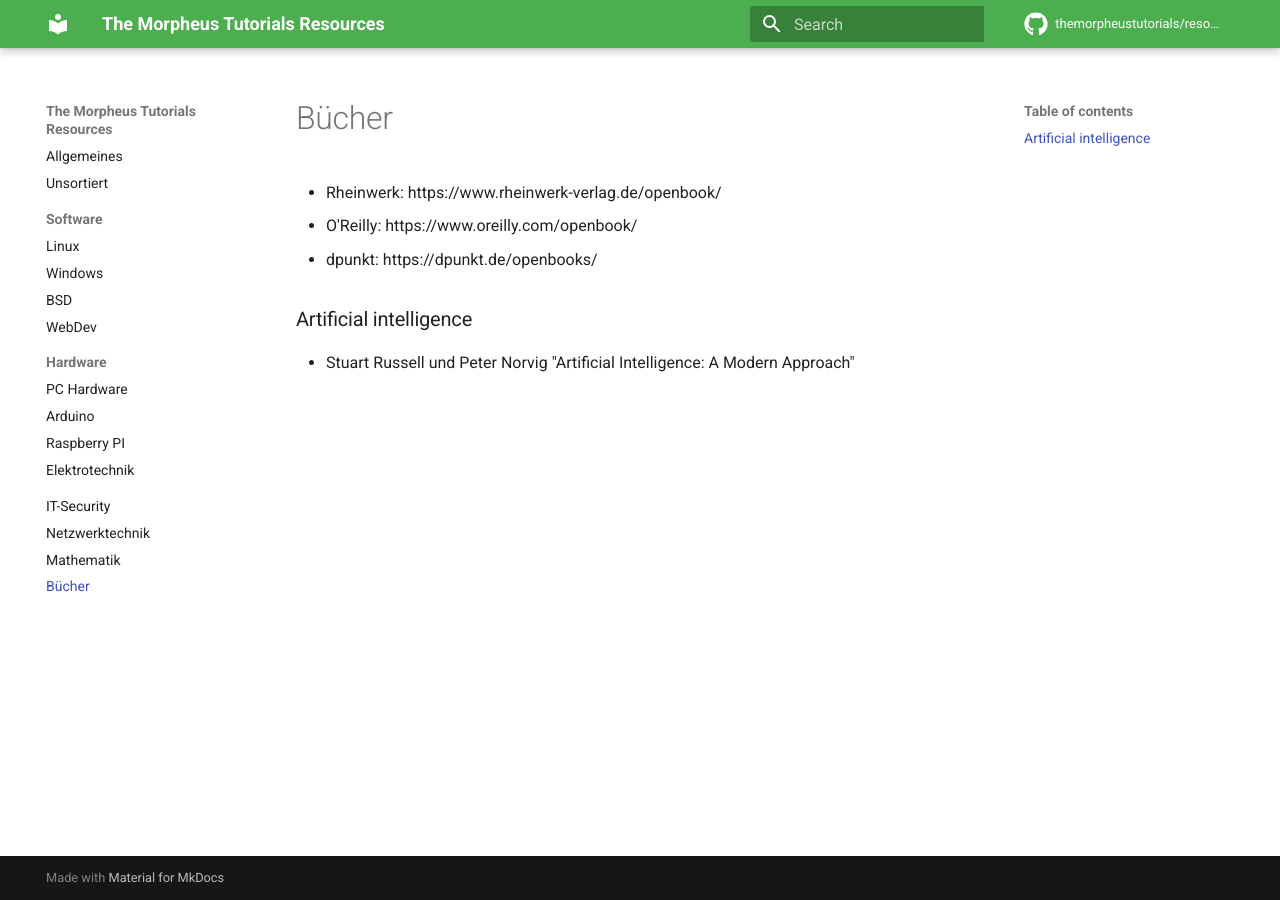
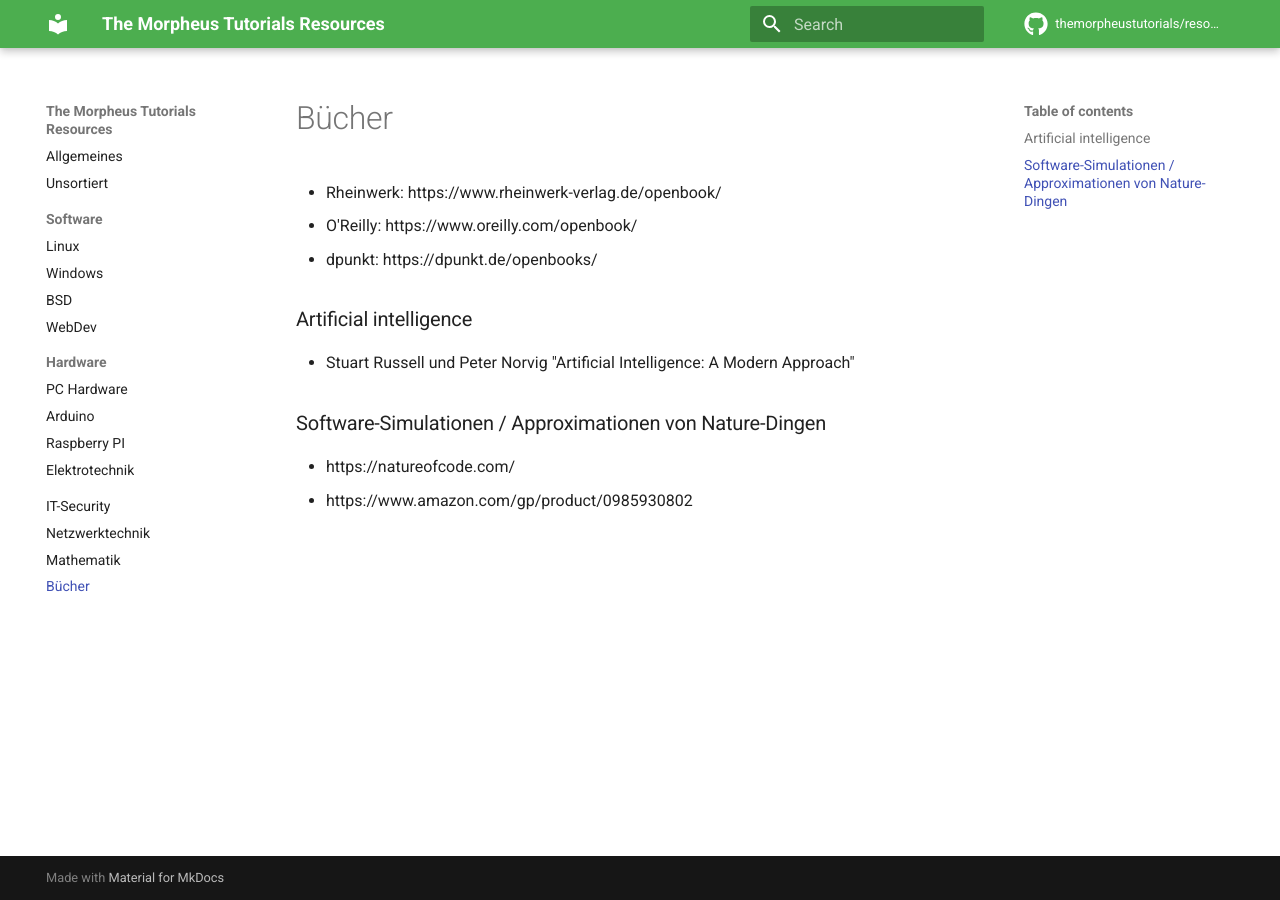
Before and after one commit to themorpheustutorials/resources, an MkDocs documentation site: the page built from docs/books.md, in a window 1280 px wide. Built offline with MkDocs 1.6.1 and Material for MkDocs 9.7.7, drawn with Linux system fonts in a browser that asks for light colours; comment, search, counter and statistics services are not loaded.

Commit message:
Update books.md
Added Software-Simulationen / Approximationen von Nature-Dingen

```diff
--- a/docs/books.md
+++ b/docs/books.md
@@ -4,3 +4,8 @@
 
 ### Artificial intelligence
 - Stuart Russell und Peter Norvig "Artificial Intelligence: A Modern Approach"
+
+
+### Software-Simulationen / Approximationen von Nature-Dingen
+- https://natureofcode.com/
+- https://www.amazon.com/gp/product/0985930802
```
